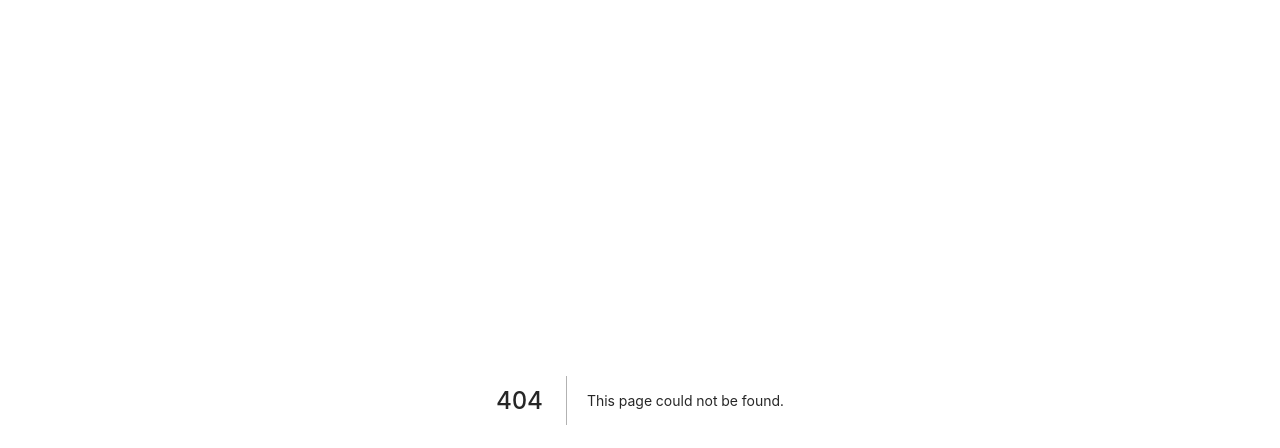
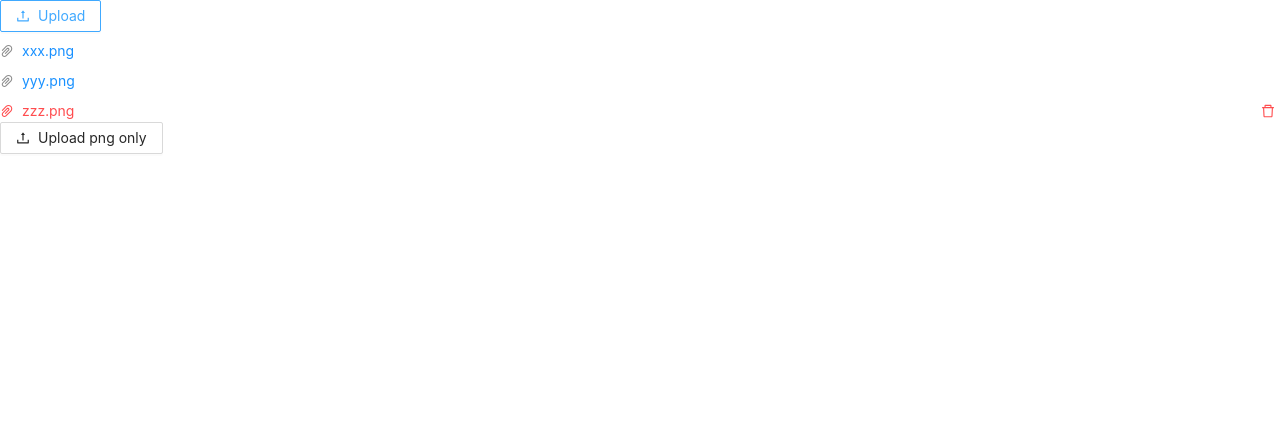
Before and after one commit to talhajubaer018/antdesign, a Next.js app: page /upload in a window 1280 px wide. Before the commit this address had no page. Shown: the top 448 px of the page. Built offline with nearby package versions, Linux system fonts and the light colour scheme.

Commit message:
upload added

```diff
--- /dev/null
+++ b/pages/upload.js
@@ -0,0 +1,65 @@
+import { UploadOutlined } from '@ant-design/icons';
+import { Button, Upload } from 'antd';
+import React from 'react';
+const props2 = {
+  action: 'https://www.mocky.io/v2/5cc8019d300000980a055e76',
+
+  onChange({ file, fileList }) {
+    if (file.status !== 'uploading') {
+      console.log(file, fileList);
+    }
+  },
+
+  defaultFileList: [
+    {
+      uid: '1',
+      name: 'xxx.png',
+      status: 'done',
+      response: 'Server Error 500',
+      // custom error message to show
+      url: 'http://www.baidu.com/xxx.png',
+    },
+    {
+      uid: '2',
+      name: 'yyy.png',
+      status: 'done',
+      url: 'http://www.baidu.com/yyy.png',
+    },
+    {
+      uid: '3',
+      name: 'zzz.png',
+      status: 'error',
+      response: 'Server Error 500',
+      // custom error message to show
+      url: 'http://www.baidu.com/zzz.png',
+    },
+  ],
+};
+
+const props = {
+  beforeUpload: (file) => {
+    const isPNG = file.type === 'image/png';
+
+    if (!isPNG) {
+      message.error(`${file.name} is not a png file`);
+    }
+
+    return isPNG || Upload.LIST_IGNORE;
+  },
+  onChange: (info) => {
+    console.log(info.fileList);
+  },
+};
+
+const UploadAD = () => (
+  <div>
+    <Upload {...props2}>
+      <Button icon={<UploadOutlined />}>Upload</Button>
+    </Upload>
+    <Upload {...props}>
+      <Button icon={<UploadOutlined />}>Upload png only</Button>
+    </Upload>
+  </div>
+);
+
+export default UploadAD;
```
